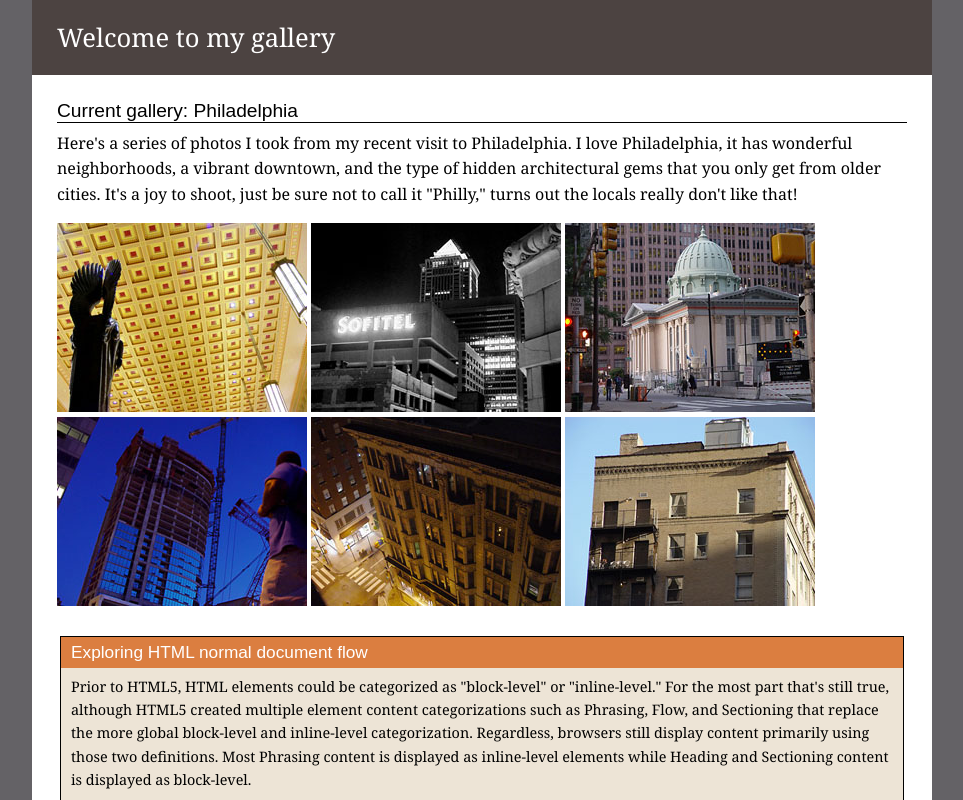
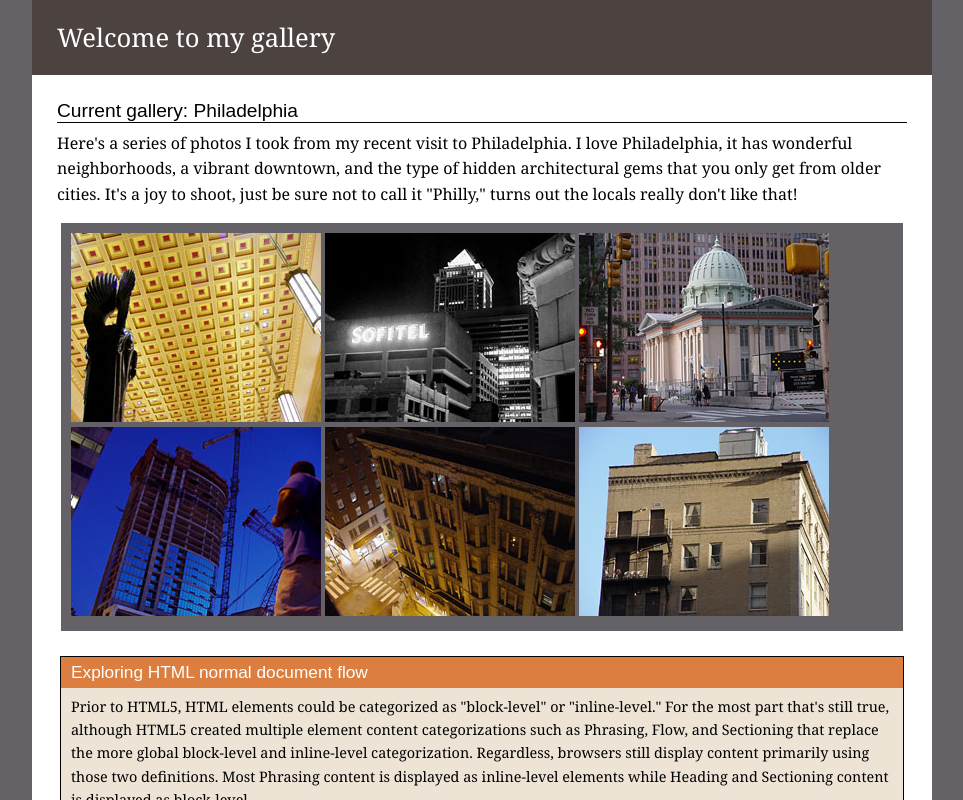
Before and after one commit to sshabon/sshabon.github.io, a plain HTML site: page module6/index.html in a window 1280 px wide. Shown: the top 800 px of the page, without its empty margins (158-1121 px from the left). Drawn offline with Linux system fonts and the light colour scheme.

Commit message:
Update index.html

```diff
--- a/module6/index.html
+++ b/module6/index.html
@@ -37,7 +37,10 @@
         margin-top: 25px;
     }
     .photos {
-
+    	margin: 0 auto;
+        width: 822px;
+        padding: 10px;
+        background: rgb(100, 98, 102);
     }
     img {
 
```
